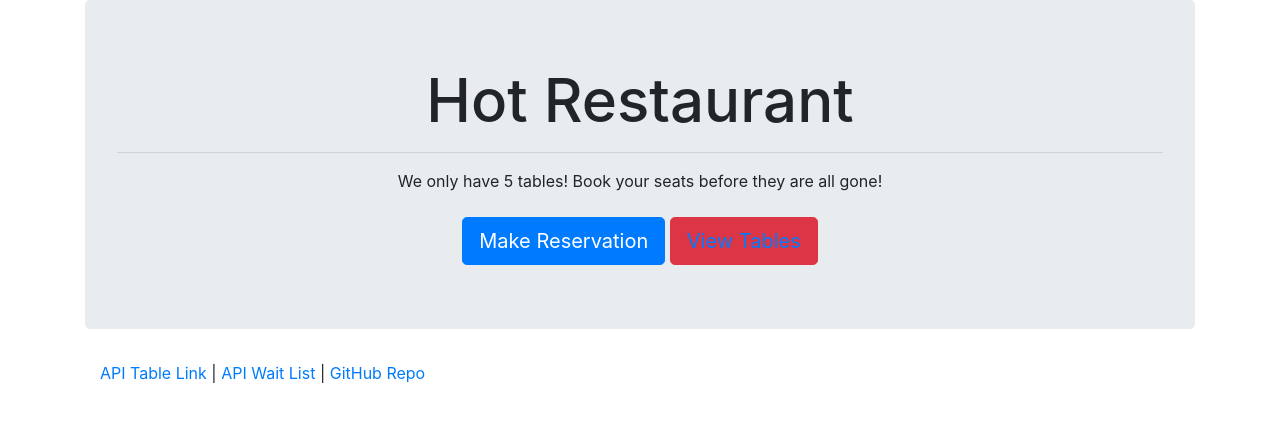
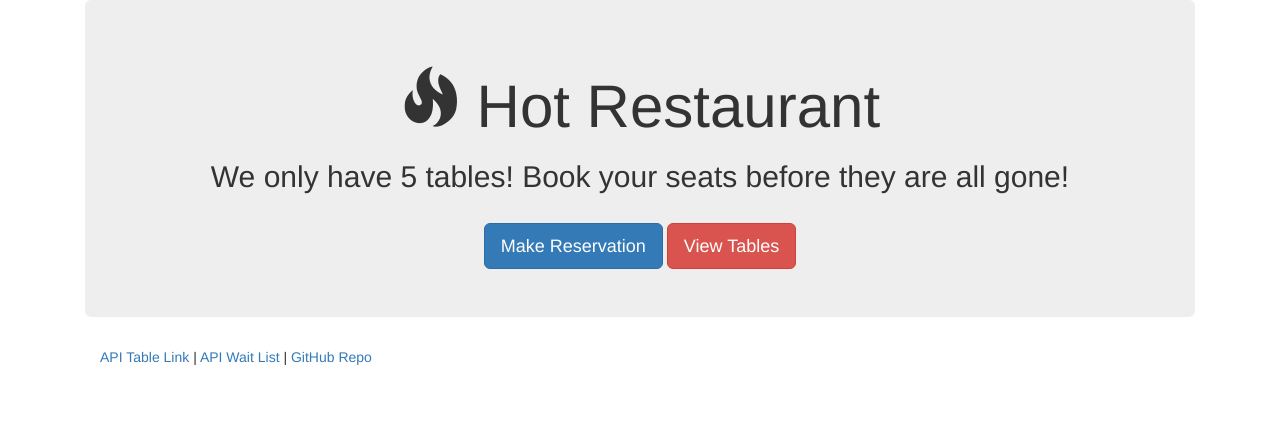
Before and after one commit to rodricksnyc/saturday-lab, a website: page index.html in a window 1280 px wide. Drawn offline with nearby package versions, Linux system fonts and the light colour scheme.

Commit message:
all html pages updated and finalized

```diff
--- a/index.html
+++ b/index.html
@@ -6,6 +6,7 @@
     <meta name="viewport" content="width=device-width, initial-scale=1.0">
     <meta http-equiv="X-UA-Compatible" content="ie=edge">
     <link rel="stylesheet" href="https://maxcdn.bootstrapcdn.com/bootstrap/4.0.0/css/bootstrap.min.css">
+    <link rel="stylesheet" href="https://maxcdn.bootstrapcdn.com/bootstrap/3.3.7/css/bootstrap.min.css">
     <link rel="stylesheet" href="style.css">
     <script src="https://maxcdn.bootstrapcdn.com/bootstrap/4.0.0/js/bootstrap.min.js"></script>
 
@@ -18,35 +19,41 @@
         <div class="jumbotron">
             <h1 class="text-center">
                 <span class="fa fa-fire"></span>
-                <span class="glyphicon glyphicon-fire" aria-hidden="true"></span>
 
-                <div id="title">Hot Restaurant</div>
+                <div id="title">
+                    <span class="glyphicon glyphicon-fire" aria-hidden="true"></span>
+                    Hot Restaurant
+                </div>
+
             </h1>
-            <hr>
+            <!-- <hr> -->
             <div class="text-center">
-                <div id="secondline">
-                    We only have 5 tables! Book your seats before they are all gone!
+                <div class="reserve">
+                    <h2>
+                        We only have 5 tables! Book your seats before they are all gone!
+                    </h2>
                 </div>
             </div>
             <br>
 
             <div class="text-center">
 
-                <a href="/reservation"><button class="btn btn-lg btn-primary">
+                <a href="/reservation">
+                    <button class="btn btn-lg btn-primary">
                         <span class="fa fa-list-alt"></span> Make Reservation</button>
 
-                <a href="/tables"><button class="btn btn-lg btn-danger">
-                      <span class="fa fa-home">View Tables</span>
-
-                </a>
+                    <a href="/tables">
+                        <button class="btn btn-lg btn-danger">
+                            <span class="fa fa-home"></span>View Tables</button>
+                    </a>
             </div>
         </div>
-            <footer class="footer">
+        <footer class="footer">
             <div class="container">
-                <p>
+                <p class="footer">
                     <a href="/api/tables">API Table Link</a> |
                     <a href="/api/waitlist">API Wait List</a> |
-                    <a href="https://github.com/afhaque/HotRestaurant">GitHub Repo</a>
+                    <a href="https://github.com/">GitHub Repo</a>
                 </p>
             </div>
         </footer>
--- a/reservation.html
+++ b/reservation.html
@@ -6,6 +6,7 @@
     <meta http-equiv="X-UA-Compatible" content="ie=edge">
     <link rel="stylesheet" href="style.css">
     <link rel="stylesheet" href="https://maxcdn.bootstrapcdn.com/bootstrap/4.0.0/css/bootstrap.min.css">
+    <link rel="stylesheet" href="https://maxcdn.bootstrapcdn.com/bootstrap/3.3.7/css/bootstrap.min.css">
     <script src="https://code.jquery.com/jquery.js"></script>
    <script src="https://maxcdn.bootstrapcdn.com/bootstrap/4.0.0/js/bootstrap.min.js"></script>
  <title>Reservation Table</title>
@@ -14,7 +15,15 @@
         <div class="container">
 
                 <div class="jumbotron">
-                  <h1 class="text-center"><span class="fa fa-fire"></span> Hot Restaurant</h1>
+                  <h1 class="text-center">
+                    <span class="fa fa-fire"></span>
+
+                    <div id="title">
+                      <span class="glyphicon glyphicon-fire" aria-hidden="true"></span>
+                      Hot Restaurant
+                    </div>
+
+
                   <hr>
                   <h2 class="text-center">Make your reservation</h2>
                   <br>
@@ -66,7 +75,7 @@
 
                           <footer class="footer">
                             <div class="container">
-                              <p><a href="/api/tables">API Table Link</a> | <a href="/api/waitlist">API Wait List</a> | <a href="https://github.com/afhaque/HotRestaurant">GitHub Repo</a></p>
+                              <p><a href="/api/tables">API Table Link</a> | <a href="/api/waitlist">API Wait List</a> | <a href="https://github.com/">GitHub Repo</a></p>
                             </div>
                           </footer>
 
--- a/style.css
+++ b/style.css
@@ -3,8 +3,12 @@
 
 };
 
-#secondline {
+/* .reserve {
 
-    font-size: 40px;
-    /* font-family: 'Times New Roman', Times, serif; */
+    font-size: 100px;
+    font-family: 'Times New Roman', Times, serif;
+} */
+
+.footer {
+    font-family: Verdana, Geneva, Tahoma, sans-serif;
 }
```
Also changed, not shown: table.html (+12 -4 lines).
